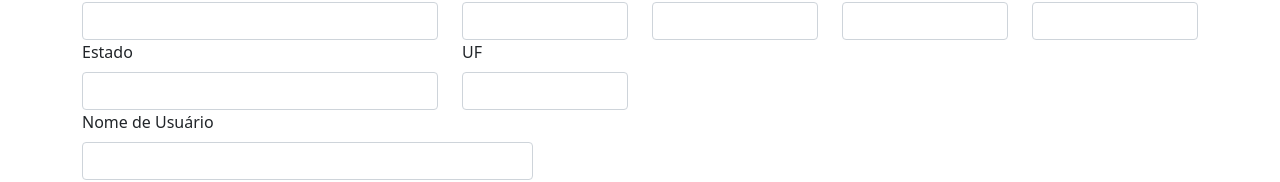
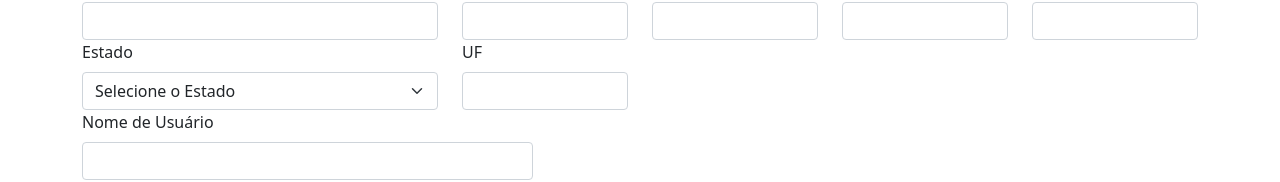
Before and after one commit to gabrielbf/bairro-seguro, a React (Create React App) app: page /UserForm in a window 1280 px wide. Shown: the part 156-338 px from the top of the page. Built offline with nearby package versions, Linux system fonts and the light colour scheme.

Commit message:
Inclusão de select para campo estado em componente em UserForm

```diff
--- a/src/components/UserForm/UserForm.js
+++ b/src/components/UserForm/UserForm.js
@@ -45,6 +45,12 @@
     this.setState({
       [name]: value
     });
+
+    if (name === 'estado'){
+      this.setState({
+        uf: value
+      });
+    }
   }
 
   handleSubmit(event) {
@@ -137,7 +143,37 @@
           <div className='row'>
             <div className='col-4'>
               <label htmlFor='estado' className='form-label'>Estado</label>
-              <input name='estado' className='form-control' type='text' value={this.state.estado} onChange={this.handleChange} />
+              <select className='form-select' id='estado' name='estado' onChange={this.handleChange}>
+                <option value=''>Selecione o Estado</option>
+                <option value='AC'>Acre</option>
+                <option value='AL'>Alagoas</option>
+                <option value='AP'>Amapá</option>
+                <option value='AM'>Amazonas</option>
+                <option value='BA'>Bahia</option>
+                <option value='CE'>Ceará</option>
+                <option value='DF'>Distrito Federal</option>
+                <option value='ES'>Espírito Santo</option>
+                <option value='GO'>Goiás</option>
+                <option value='MA'>Maranhão</option>
+                <option value='MT'>Mato Grosso</option>
+                <option value='MS'>Mato Grosso do Sul</option>
+                <option value='MG'>Minas Gerais</option>
+                <option value='PA'>Pará</option>
+                <option value='PB'>Paraíba</option>
+                <option value='PR'>Paraná</option>
+                <option value='PE'>Pernambuco</option>
+                <option value='PI'>Piauí</option>
+                <option value='RJ'>Rio de Janeiro</option>
+                <option value='RN'>Rio Grande do Norte</option>
+                <option value='RS'>Rio Grande do Sul</option>
+                <option value='RO'>Rondônia</option>
+                <option value='RR'>Roraima</option>
+                <option value='SC'>Santa Catarina</option>
+                <option value='SP'>São Paulo</option>
+                <option value='SE'>Sergipe</option>
+                <option value='TO'>Tocantins</option>
+                <option value='EX'>Estrangeiro</option>
+              </select>
             </div>
             <div className='col-2'>
               <label htmlFor='uf' className='form-label'>UF</label>
```
